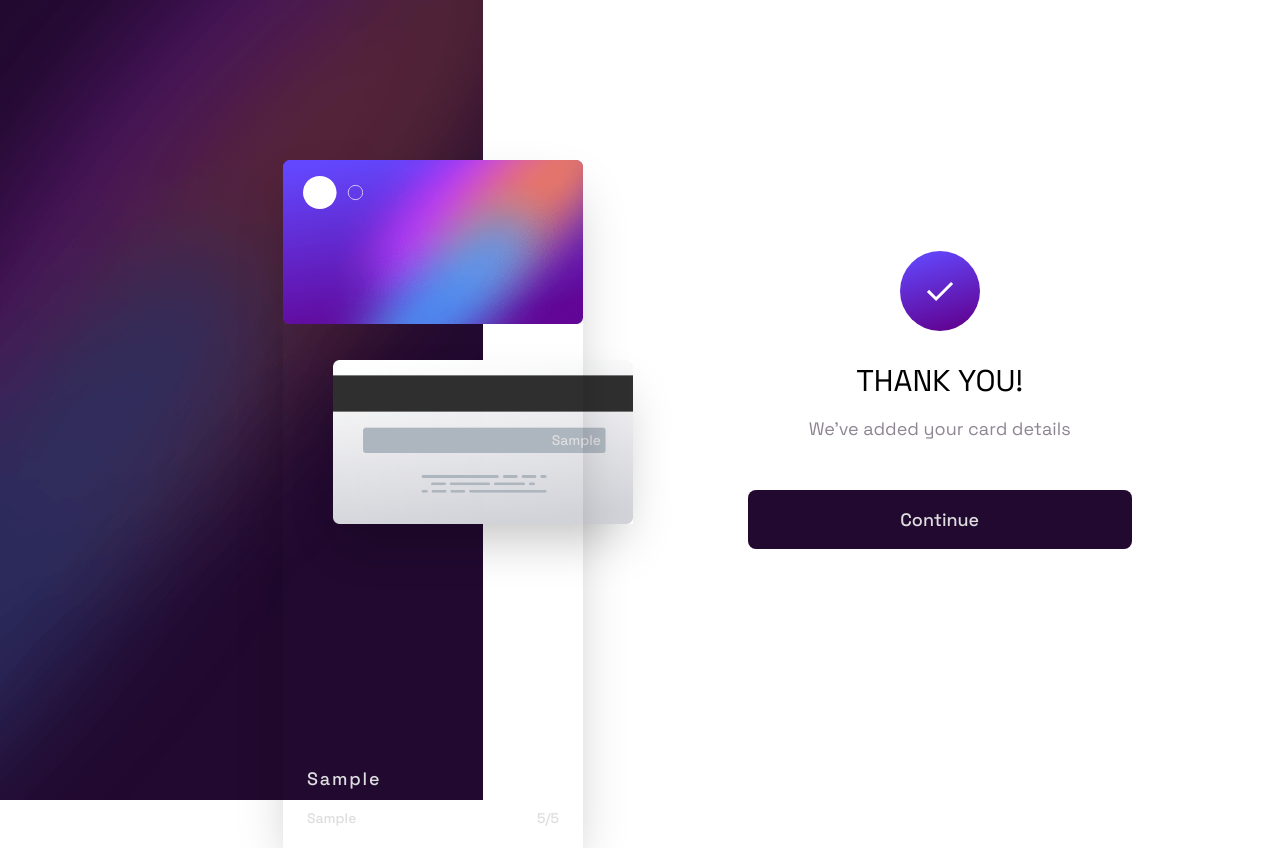
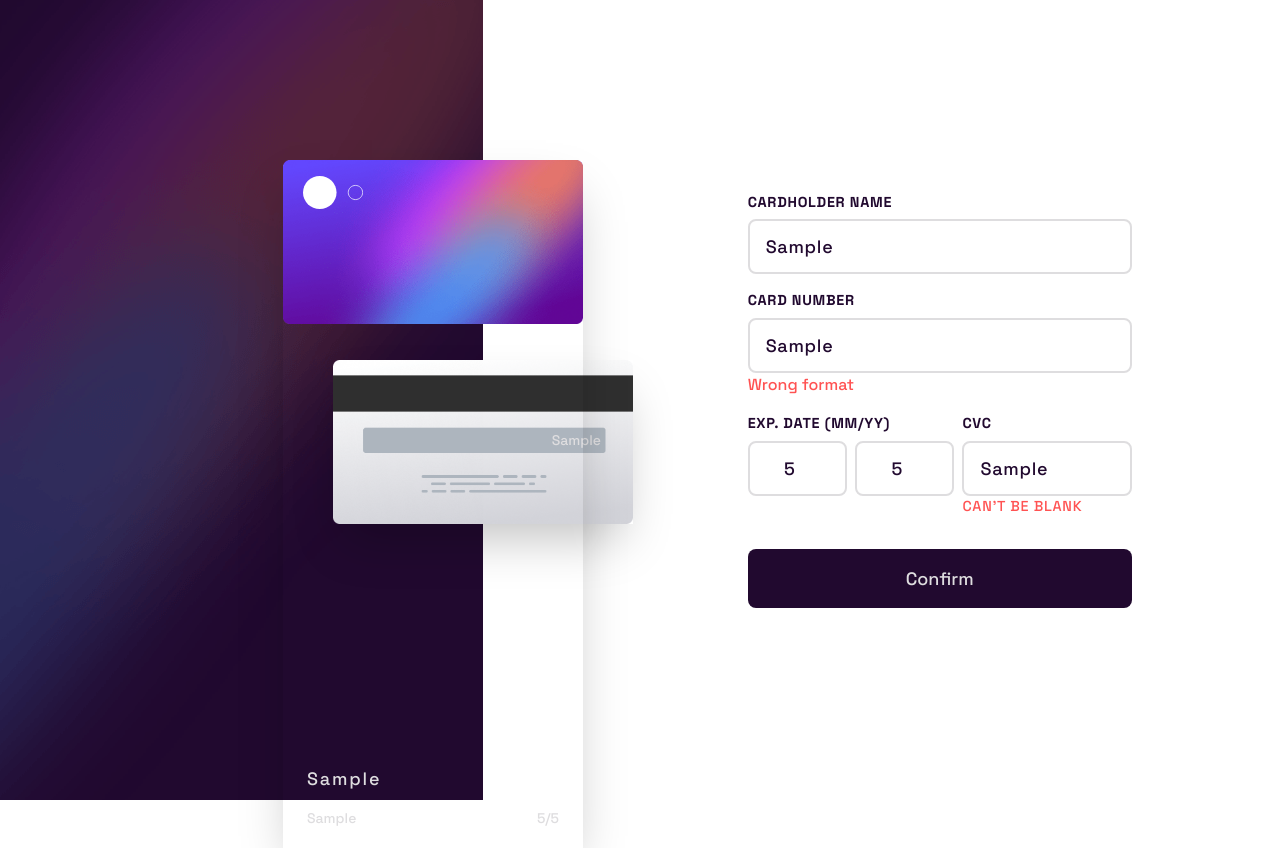
Before and after one commit to WDWaleed/Interactive-Card-Details-Form-Frontend-Mentor, a React (Vite) app: page / in a window 1280 px wide. Both pictures are taken after typing "Sample", "Sample", "5", "5", "Sample" into the empty fields and a click on the button "Confirm". Built offline with nearby package versions, Linux system fonts and the light colour scheme.

Commit message:
Layout Glitch Fixed
There seemed to be some serious problem with the layout of the form
but it turns out that it was just loading very late. While I looking
at it, I found another actual problem which was with the validation.
Fixed it to some extent.

```diff
--- a/src/App.jsx
+++ b/src/App.jsx
@@ -14,6 +14,7 @@ function App() {
   const [isValidMonth, setIsValidMonth] = useState(true);
   const [isValidYear, setIsValidYear] = useState(true);
   const [isValidCVC, setIsValidCVC] = useState(true);
+  const [isValidName, setIsValidName] = useState(true); // Add this state
 
   const [formVisible, setFormVisible] = useState(true);
 
@@ -46,6 +47,8 @@ function App() {
         setIsValidYear={setIsValidYear}
         isValidCVC={isValidCVC}
         setIsValidCVC={setIsValidCVC}
+        isValidName={isValidName} // Pass this state
+        setIsValidName={setIsValidName} // Pass this setter
         formVisible={formVisible}
         setFormVisible={setFormVisible}
       />
--- a/src/components/Form.jsx
+++ b/src/components/Form.jsx
@@ -1,3 +1,5 @@
+import { useState } from "react";
+
 const Form = ({
   name,
   setName,
@@ -17,36 +19,48 @@ const Form = ({
   setIsValidYear,
   isValidCVC,
   setIsValidCVC,
+  isValidName,
+  setIsValidName,
   formVisible,
   setFormVisible,
 }) => {
+  const [showErrors, setShowErrors] = useState(false);
+
   const validateForm = () => {
     const cardNumberRegex = /^(\d{4} ){3}\d{4}$/;
-    setIsValidCardNumber(cardNumberRegex.test(cardNumber) ? true : false);
+    const isCardNumberValid = cardNumberRegex.test(cardNumber);
+    setIsValidCardNumber(isCardNumberValid);
 
     const cvcRegex = /^\d{3,4}$/;
-    setIsValidCVC(cvcRegex.test(CVC) && CVC.trim() !== "" ? true : false);
+    const isCVCValid = cvcRegex.test(CVC) && CVC.trim() !== "";
+    setIsValidCVC(isCVCValid);
 
-    month !== "" && month >= 1 && month <= 12
-      ? setIsValidMonth(true)
-      : setIsValidMonth(false);
+    const isMonthBlank = month === "";
+    const isMonthValid = !isMonthBlank && month >= 1 && month <= 12;
+    setIsValidMonth(isMonthValid);
 
-    year !== "" && year >= 1 && year <= 99
-      ? setIsValidYear(true)
-      : setIsValidYear(false);
+    const isYearBlank = year === "";
+    const isYearValid = !isYearBlank && year >= 1 && year <= 99;
+    setIsValidYear(isYearValid);
+
+    const isNameValid = name.trim() !== "";
+    setIsValidName(isNameValid);
+
+    return (
+      isCardNumberValid &&
+      isCVCValid &&
+      isMonthValid &&
+      isYearValid &&
+      isNameValid
+    );
   };
 
   const handleValidationAndSubmission = () => {
-    validateForm(); // Run the validation function
+    setShowErrors(true); // Show errors when the form is submitted
+    const isFormValid = validateForm(); // Run the validation function and get the result
 
     // Check the conditions after validation
-    if (
-      isValidCardNumber &&
-      isValidMonth &&
-      isValidYear &&
-      isValidCVC &&
-      name.trim() !== ""
-    ) {
+    if (isFormValid) {
       setFormVisible(false);
     }
   };
@@ -95,7 +109,7 @@ const Form = ({
 
       <p
         className={`error-message ${
-          !isValidCardNumber ? "block" : "hidden"
+          showErrors && !isValidCardNumber ? "block" : "hidden"
         } font-medium text-errors`}
       >
         Wrong format
@@ -129,10 +143,21 @@ const Form = ({
           </div>
           <p
             className={`error-message ${
-              !isValidMonth || !isValidYear ? "block" : "hidden"
+              showErrors && (month === "" || year === "") ? "block" : "hidden"
             } font-medium text-errors`}
           >
-            Can&apos;t be blank
+            Can't be blank
+          </p>
+          <p
+            className={`error-message ${
+              showErrors &&
+              ((month !== "" && (month < 1 || month > 12)) ||
+                (year !== "" && (year < 1 || year > 99)))
+                ? "block"
+                : "hidden"
+            } font-medium text-errors`}
+          >
+            Wrong format
           </p>
         </label>
         <label
@@ -154,10 +179,10 @@ const Form = ({
           />
           <p
             className={`error-message ${
-              !isValidCVC ? "block" : "hidden"
+              showErrors && !isValidCVC ? "block" : "hidden"
             } font-medium text-errors`}
           >
-            Can&apos;t be blank
+            Can't be blank
           </p>
         </label>
       </div>
--- a/src/components/Success.jsx
+++ b/src/components/Success.jsx
@@ -11,7 +11,7 @@ const Success = ({ formVisible, setFormVisible }) => {
         We&apos;ve added your card details
       </p>
       <a
-        href="/"
+        href="http://localhost:5173/Interactive-Card-Details-Form-Frontend-Mentor/"
         className="mt-8 w-full rounded-lg bg-VeryDarkViolet p-4 text-center text-custom font-medium text-LightGrayishViolet transition-opacity duration-200 hover:opacity-[.95]"
       >
         Continue
```
